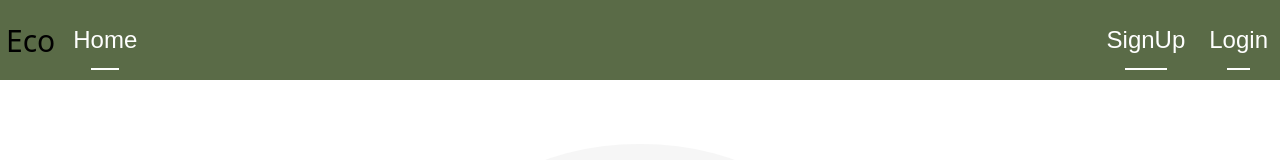
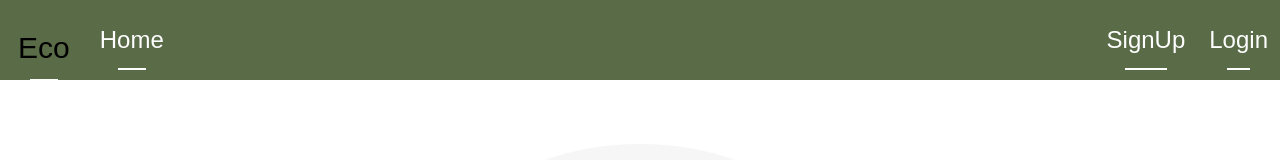
Before and after one commit to JuliaAvona/eCommerce-App, a React (Vite) app: page / in a window 1280 px wide. Shown: the top 160 px of the page. Built offline with nearby package versions, Linux system fonts and the light colour scheme.

Commit message:
fix: fix folder name

```diff
--- a/src/components/navbar/NavigationBar.tsx
+++ b/src/components/navbar/NavigationBar.tsx
@@ -18,9 +18,9 @@ const NavigationBar: FC = () => {
 
   return (
     <Navbar className={styles.navbar}>
-      <NavbarBrand className="m-1" href={Pages.main}>
-        Eco
-      </NavbarBrand>
+      <Link href={Pages.main}>
+        <NavbarBrand className="m-1">Eco</NavbarBrand>
+      </Link>
       <NavbarToggle aria-controls="responsive-navbar-nav" />
       <NavbarCollapse id="responsive-navbar-nav">
         <Nav className="me-auto">
```
